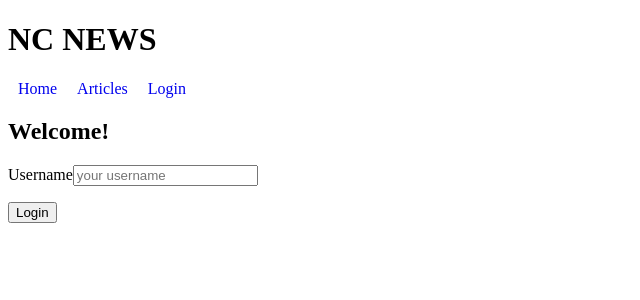
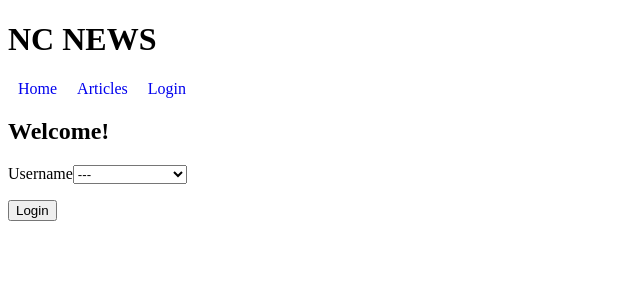
Before and after one commit to fabiodplacerda/fe-nc-news, a React (Vite) app: page / in a window 1280 px wide. Shown: the top 300 px of the page, without its empty margins (0-640 px from the left). Built offline with nearby package versions, Linux system fonts and the light colour scheme.

Commit message:
added option to login with valid users

```diff
--- a/src/components/Homepage.jsx
+++ b/src/components/Homepage.jsx
@@ -38,15 +38,23 @@ const Homepage = () => {
       <h2>Welcome{user !== '' ? ` ${user}` : ''}!</h2>
       <form onSubmit={submitHandler}>
         <label htmlFor="username">Username</label>
-        <input
-          type="text"
+
+        <select
           name="username"
           id="username"
-          placeholder="your username"
+          value={input}
           onChange={inputHandler}
-          value={input}
-        />
-        <p>{errorMessage ? "user doesn't exist" : null}</p>
+        >
+          <option value="null">---</option>
+          <option value="tickle122">tickle122</option>
+          <option value="grumpy19">grumpy19</option>
+          <option value="happyamy2016">happyamy2016</option>
+          <option value="cooljmessy">cooljmessy</option>
+          <option value="weegembump">weegembump</option>
+          <option value="jessjelly">jessjelly</option>
+        </select>
+
+        <p>{errorMessage ? 'Please Select one of the valid users' : null}</p>
         <button>Login</button>
       </form>
     </>
```
